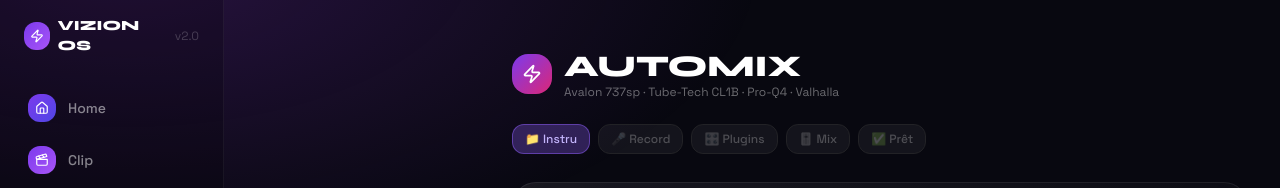
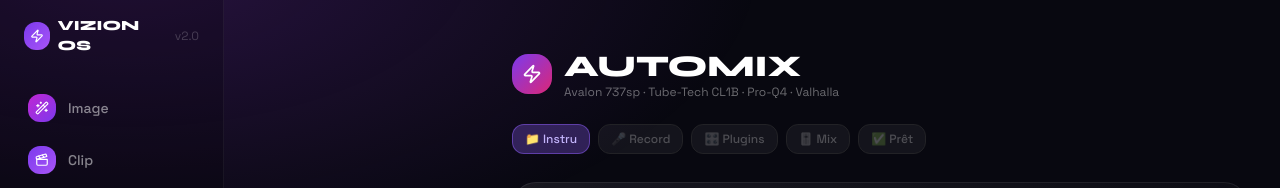
Before and after one commit to VIZION13/vizion-os, a Next.js app: page /automix in a window 1280 px wide. Shown: the top 188 px of the page. Built offline with nearby package versions, Linux system fonts and the light colour scheme.

Commit message:
add image nav wand2

```diff
--- a/components/layout/MobileNav.tsx
+++ b/components/layout/MobileNav.tsx
@@ -2,7 +2,7 @@
 
 import Link from 'next/link'
 import { usePathname } from 'next/navigation'
-import { Home, Clapperboard, Music2, Users, Briefcase, ClipboardList, Brain, Settings, Zap } from 'lucide-react'
+import { Home, Wand2, Clapperboard, Music2, Users, Briefcase, ClipboardList, Brain, Settings, Zap } from 'lucide-react'
 
 const nav = [
   { href: '/',         icon: Home,         label: 'Home',     color: 'from-violet-600 to-indigo-600' },
--- a/components/layout/Sidebar.tsx
+++ b/components/layout/Sidebar.tsx
@@ -2,10 +2,10 @@
 
 import Link from 'next/link'
 import { usePathname } from 'next/navigation'
-import { Home, Clapperboard, Music2, Users, Briefcase, ClipboardList, Brain, Settings, Zap } from 'lucide-react'
+import { Home, Wand2, Clapperboard, Music2, Users, Briefcase, ClipboardList, Brain, Settings, Zap } from 'lucide-react'
 
 const nav = [
-  { href: '/',          icon: Home,          label: 'Home',     color: 'from-violet-600 to-indigo-600' },
+  { href: '/image', icon: Wand2, label: 'Image', color: 'from-fuchsia-600 to-violet-600' },
   { href: '/clip',      icon: Clapperboard,  label: 'Clip',     color: 'from-violet-600 to-purple-500' },
   { href: '/music',     icon: Music2,         label: 'Music',    color: 'from-pink-600 to-rose-500' },
   { href: '/artists',   icon: Users,          label: 'Artists',  color: 'from-sky-600 to-blue-500' },
```
